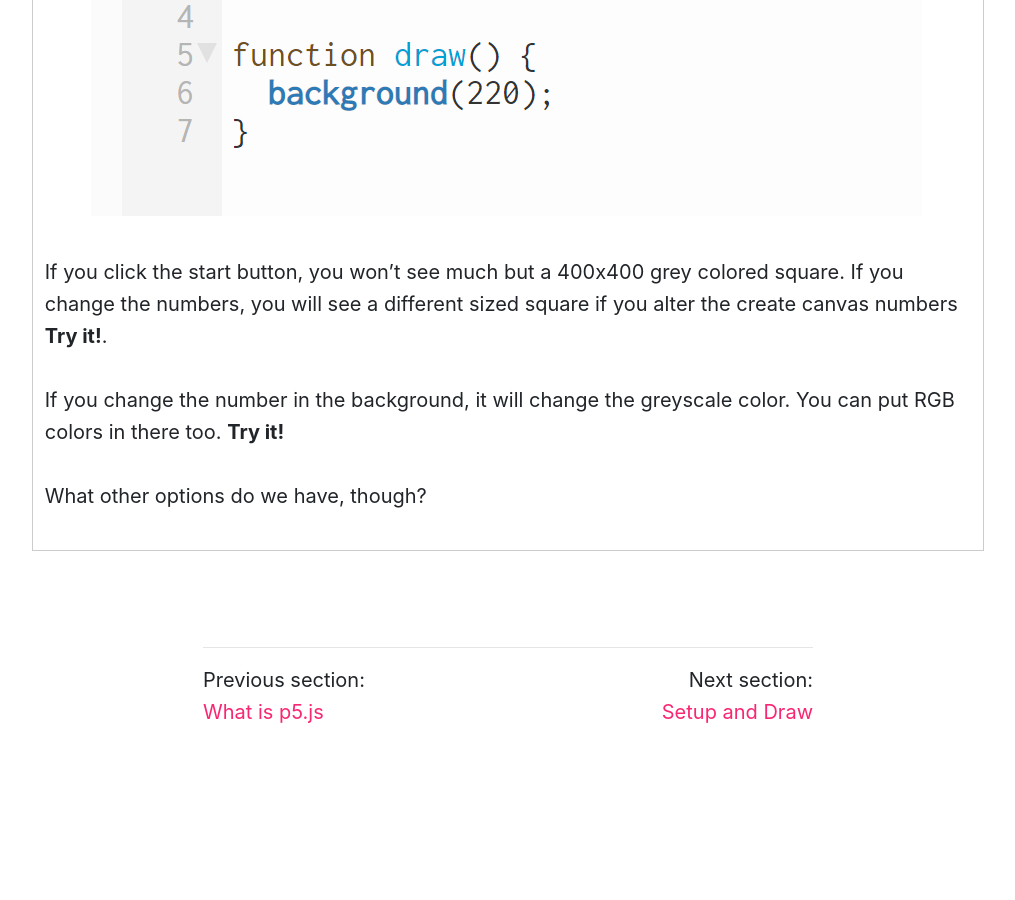
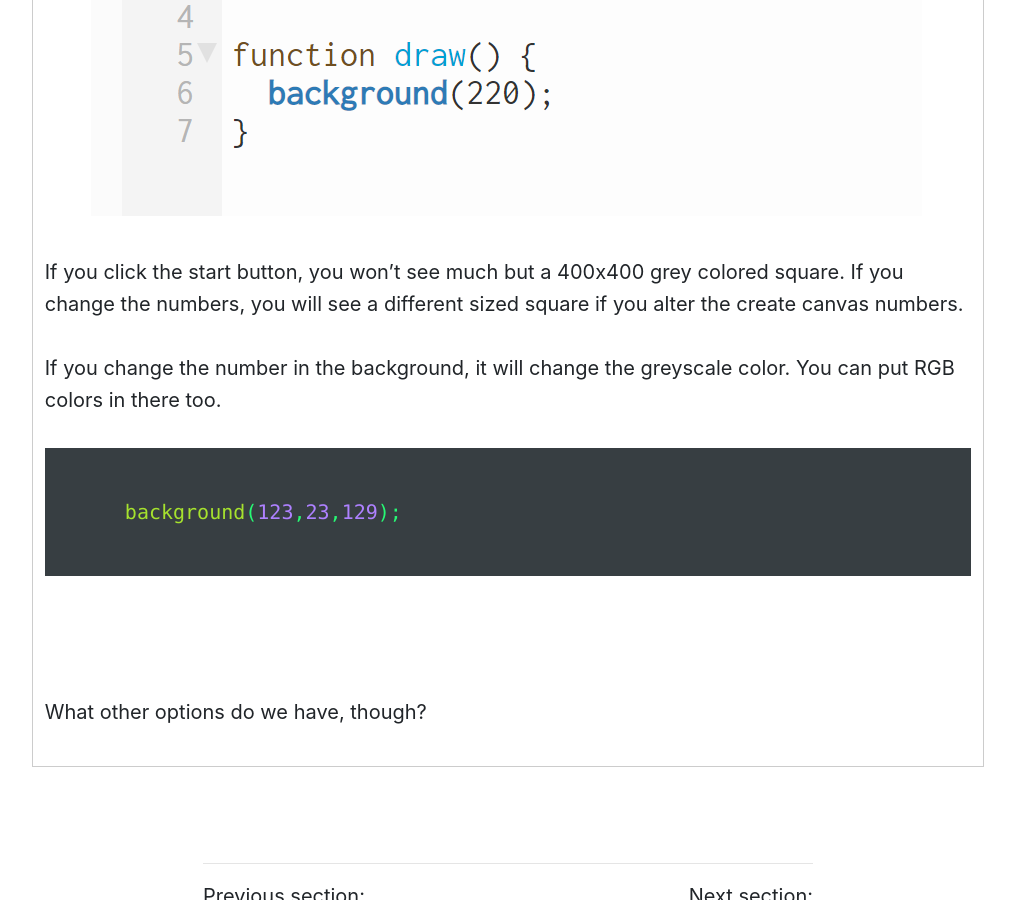
Before and after one commit to Montana-Media-Arts/120_CreativeCoding1-Fall2020, a Jekyll site: the page built from modules/week-9/_posts/2017-01-06-settingup-p5.md, in a window 1280 px wide and 900 px high, scrolled down 1618 px. Shown: the whole window, without its empty margins (132-1147 px from the left). Built offline with Jekyll 4.4.1, drawn with Linux system fonts in a browser that asks for light colours; nearby versions of some CDN libraries; a script that is not in the unit is left out; before the commit the page ends 2362 px from its top, so only the background shows below that.

````diff
--- a/modules/week-9/_posts/2017-01-06-settingup-p5.md
+++ b/modules/week-9/_posts/2017-01-06-settingup-p5.md
@@ -28,9 +28,13 @@ Here is an image of the Editor.
 
 ![Editor](../imgs/editor.png "Editor")
 
-If you click the start button, you won't see much but a 400x400 grey colored square.  If you change the numbers, you will see a different sized square if you alter the create canvas numbers **Try it!**.
+If you click the start button, you won't see much but a 400x400 grey colored square.  If you change the numbers, you will see a different sized square if you alter the create canvas numbers.
 
-If you change the number in the background, it will change the greyscale color.  You can put RGB colors in there too.  **Try it!**
+If you change the number in the background, it will change the greyscale color.  You can put RGB colors in there too.
+
+```js
+  background(123,23,129);
+```
 
 What other options do we have, though?
 
````
Also changed, not shown: modules/week-9/_posts/2017-01-07-setup-draw.md (+2 -2 lines).
